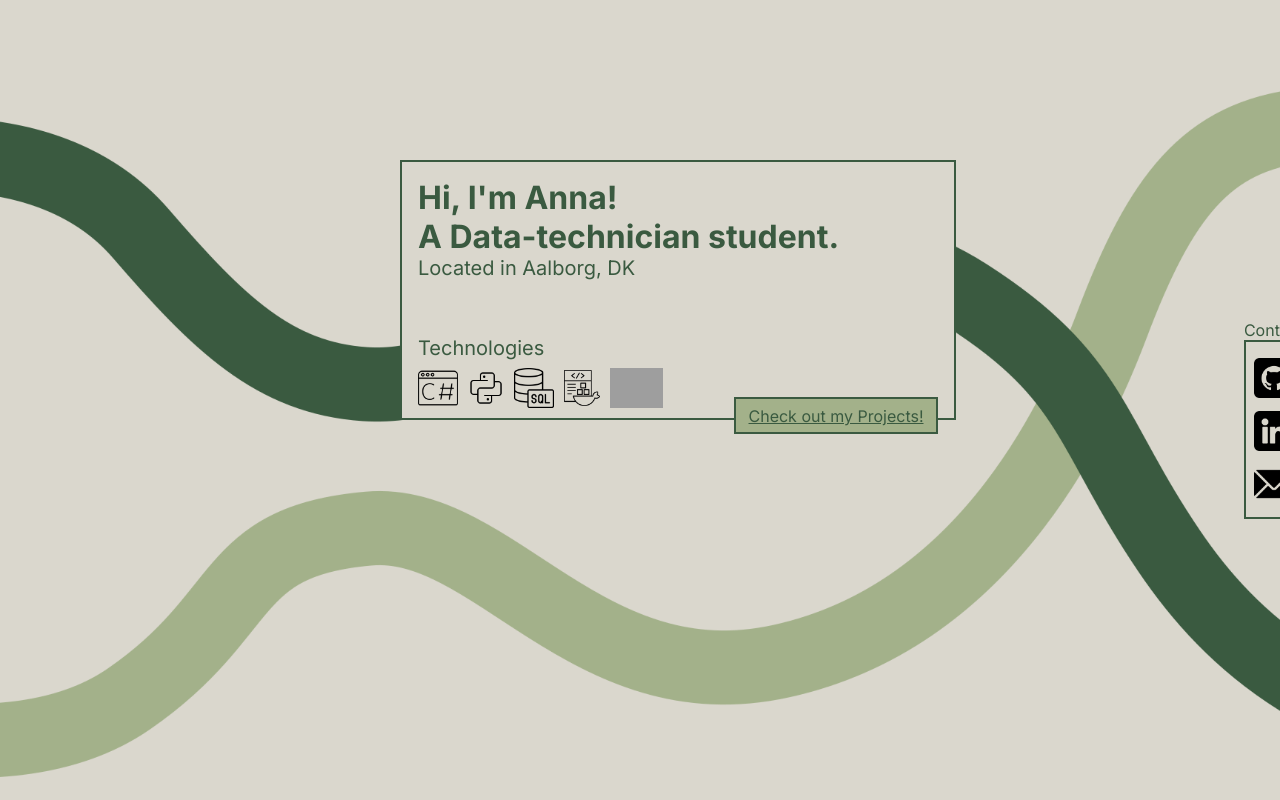
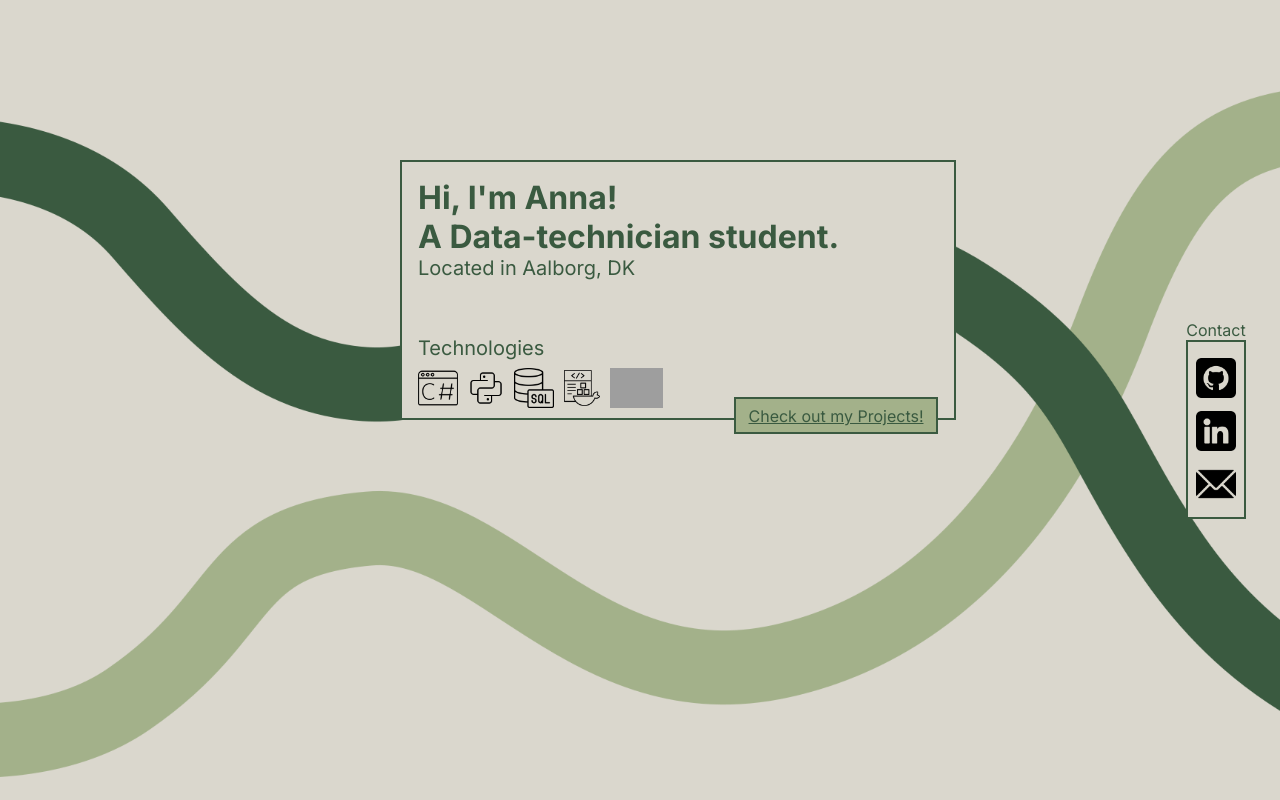
Before and after one commit to LavenderPixl/LavenderPixl.github.io, a Vue app: page /#/ in a window 1280 px wide. Built offline with nearby package versions, Linux system fonts and the light colour scheme; grey boxes are pictures that could not be loaded.

Commit message:
Test ssss ss dd ee Yep Once again T S E Testing WF, again.

```diff
--- a/src/views/HomeView.vue
+++ b/src/views/HomeView.vue
@@ -28,8 +28,7 @@ export default defineComponent({
 }
 
 .sidebar {
-
-  width: 1%;
+  width: 10%;
   height: 100%;
   position: fixed;
   top: 40%;
```
